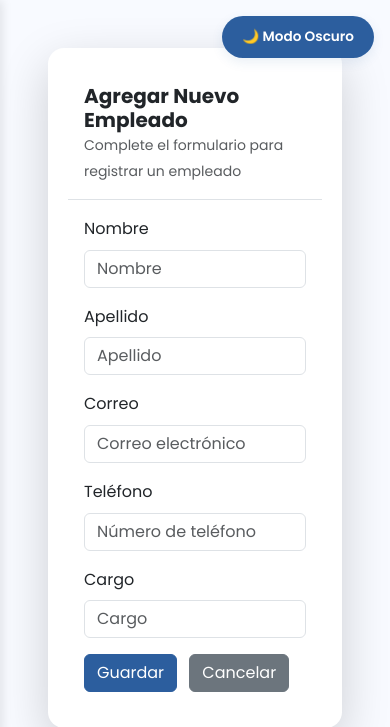
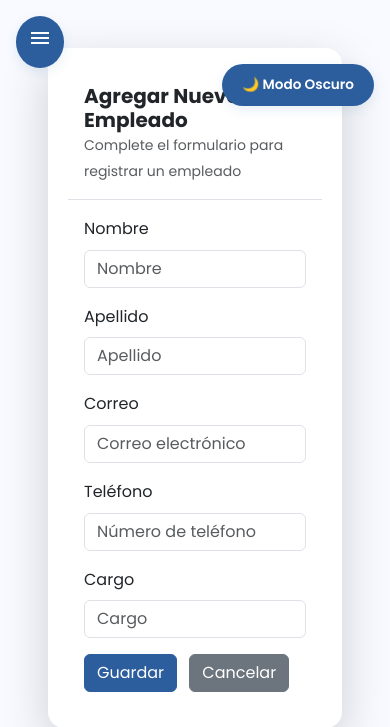
Before and after one commit to shadowcarlos170/mi-proyecto-django, a Django app: page /empleados_crear/ in a window 390 px wide. Shown: the top 727 px of the page. Run offline with Django 5.2, Linux system fonts and the light colour scheme.

Commit message:
Corregido navbar y estilos base en base.html y style_base.css

```diff
--- a/myapp/static/styles/style_base.css
+++ b/myapp/static/styles/style_base.css
@@ -278,3 +278,52 @@ a, button, .card {
 #particles-js {
     display: none;
 }
+
+
+/* Botón hamburguesa solo visible en móviles */
+.mobile-menu-toggle {
+    display: none;
+    position: fixed;
+    top: 1rem;
+    left: 1rem;
+    z-index: 9999;
+    background-color: var(--nav-bg);
+    color: white;
+    border: none;
+    padding: 10px 12px;
+    border-radius: 50%;
+    box-shadow: var(--card-shadow);
+    cursor: pointer;
+}
+
+/* Mostrar botón y hacer sidebar deslizable en móviles */
+@media (max-width: 992px) {
+    .mobile-menu-toggle {
+        display: block;
+    }
+
+    .sidebar {
+        position: fixed;
+        top: 0;
+        left: -100%;
+        width: 260px;
+        height: 100%;
+        background: var(--nav-bg);
+        transition: left 0.3s ease;
+        z-index: 999;
+    }
+
+    .sidebar.open {
+        left: 0;
+    }
+
+    .main-content {
+        padding: 20px;
+        margin-left: 0;
+    }
+
+    .theme-toggle-button {
+        top: 4rem;
+        right: 1rem;
+    }
+}
--- a/myapp/templates/base.html
+++ b/myapp/templates/base.html
@@ -14,20 +14,20 @@
     <link href="https://cdn.jsdelivr.net/npm/bootstrap-icons@1.11.1/font/bootstrap-icons.css" rel="stylesheet">
     <link href="https://fonts.googleapis.com/icon?family=Material+Icons" rel="stylesheet">
 
-    <!-- Estilo personalizado futurista -->
+    <!-- Estilo personalizado -->
     <link rel="stylesheet" href="{% static 'styles/style_base.css' %}">
 
     <!-- Chart.js -->
     <script src="https://cdn.jsdelivr.net/npm/chart.js"></script>
 
-    <!-- Efectos de partículas (opcional) -->
+    <!-- Efectos de partículas -->
     <script src="https://cdn.jsdelivr.net/npm/particles.js@2.0.0/particles.min.js"></script>
 </head>
 <body>
-    <!-- Efecto de partículas en el fondo -->
+    <!-- Efecto de partículas -->
     <div id="particles-js"></div>
 
-    <!-- Botón modo oscuro futurista -->
+    <!-- Botón modo oscuro -->
     <div class="theme-toggle-button">
         <button class="btn-theme" onclick="toggleTheme()">
             <i class="bi bi-moon-stars"></i>
@@ -35,8 +35,13 @@
         </button>
     </div>
 
+    <!-- Botón de menú para móviles -->
+    <button id="menu-toggle" class="mobile-menu-toggle">
+        <i class="material-icons">menu</i>
+    </button>
+
     <div class="layout">
-        <!-- Sidebar futurista -->
+        <!-- Sidebar -->
         <aside class="sidebar" id="sidebar">
             <div class="logo-container text-center d-flex flex-column align-items-center">
                 <img src="{% static 'img/avatar.png' %}" alt="Logo Futurista" class="logo-img mb-3" />
@@ -55,7 +60,7 @@
             </ul>
         </aside>
 
-        <!-- Contenido principal futurista -->
+        <!-- Contenido principal -->
         <div class="main-content p-4">
             {% block content %}{% endblock %}
         </div>
@@ -65,28 +70,21 @@
     <script src="https://cdn.jsdelivr.net/npm/bootstrap@5.3.3/dist/js/bootstrap.bundle.min.js"></script>
     <script src="{% static 'scripts/theme-toggle.js' %}"></script>
 
-    <!-- Script para partículas (opcional) -->
-     <script>
-// Desactivar scroll automático al cargar
-history.scrollRestoration = "manual";
+    <!-- Toggle menú sidebar en móviles -->
+    <script>
+        const toggleBtn = document.getElementById('menu-toggle');
+        const sidebar = document.getElementById('sidebar');
 
-// Opcional: Guardar posición del scroll antes de cambiar de página
-document.addEventListener('click', function(e) {
-    if (e.target.closest('.nav-links a')) {
-        sessionStorage.setItem('scrollPos', window.scrollY);
-    }
-});
+        toggleBtn.addEventListener('click', () => {
+            sidebar.classList.toggle('open');
+        });
 
-// Opcional: Restaurar posición si existe
-window.addEventListener('load', function() {
-    const savedPos = sessionStorage.getItem('scrollPos');
-    if (savedPos) {
-        window.scrollTo(0, savedPos);
-        sessionStorage.removeItem('scrollPos');
-    }
-});
-</script>
-
+        document.addEventListener('click', (e) => {
+            if (!sidebar.contains(e.target) && !toggleBtn.contains(e.target)) {
+                sidebar.classList.remove('open');
+            }
+        });
+    </script>
 
     {% block scripts %}{% endblock %}
 </body>
```
